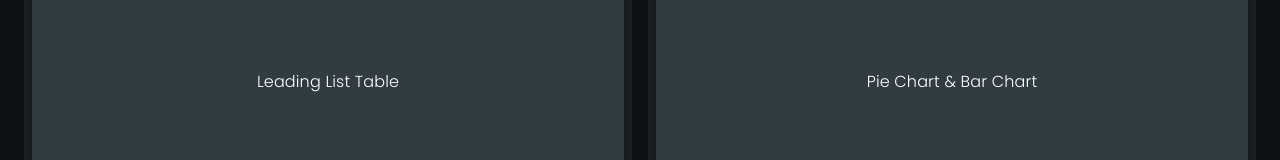
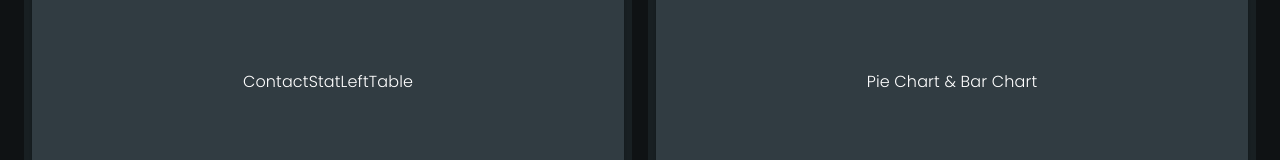
Before and after one commit to luthfibg/crm-sales-frontend, a React (Create React App) app: page / in a window 1280 px wide. Shown: the part 232-392 px from the top of the page. Built offline with nearby package versions, Linux system fonts and the light colour scheme; no server answers.

Commit message:
#15 init content stat left contact table

```diff
--- a/src/components/ContactStatLeft.jsx
+++ b/src/components/ContactStatLeft.jsx
@@ -2,6 +2,8 @@ import { Box, IconButton, Paper, Stack, Typography } from "@mui/material";
 import React from "react";
 import darkTheme from '../styles/darkTheme';
 import ReplayIcon from '@mui/icons-material/Replay';
+import ContactStatLeftTable from "./ContactStatLeftTable";
+
 
 export default function ContactStatLeft() {
     return (
@@ -33,7 +35,8 @@ export default function ContactStatLeft() {
                     justifyContent: 'center',
                     alignItems: 'center'
                 }}>
-                <Typography>Leading List Table</Typography>
+                {/* <Typography>Leading List Table</Typography> */}
+                <ContactStatLeftTable/>
             </Paper>
             </>
         </Box>
--- /dev/null
+++ b/src/components/ContactStatLeftTable.jsx
@@ -0,0 +1,7 @@
+import React from "react";
+
+export default function ContactStatLeftTable() {
+    return (
+        <div>ContactStatLeftTable</div>
+    );
+}
```
